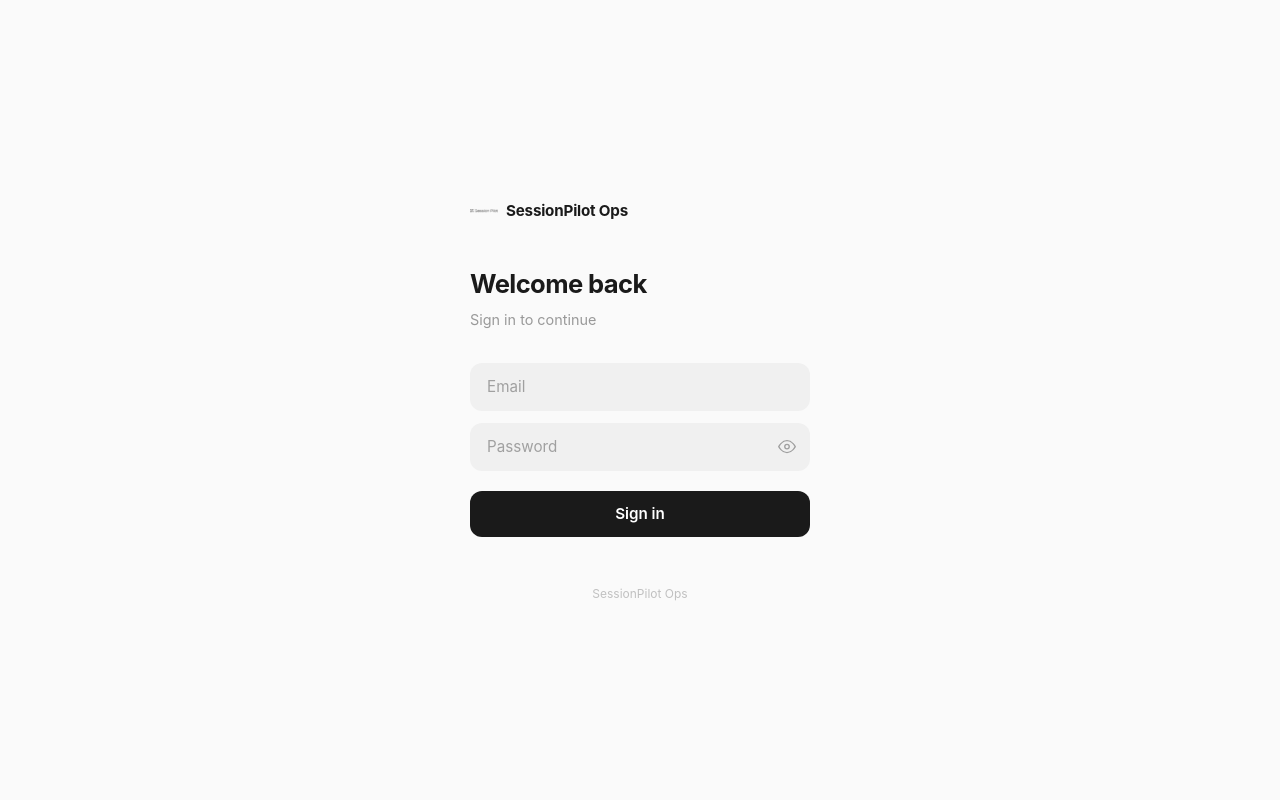
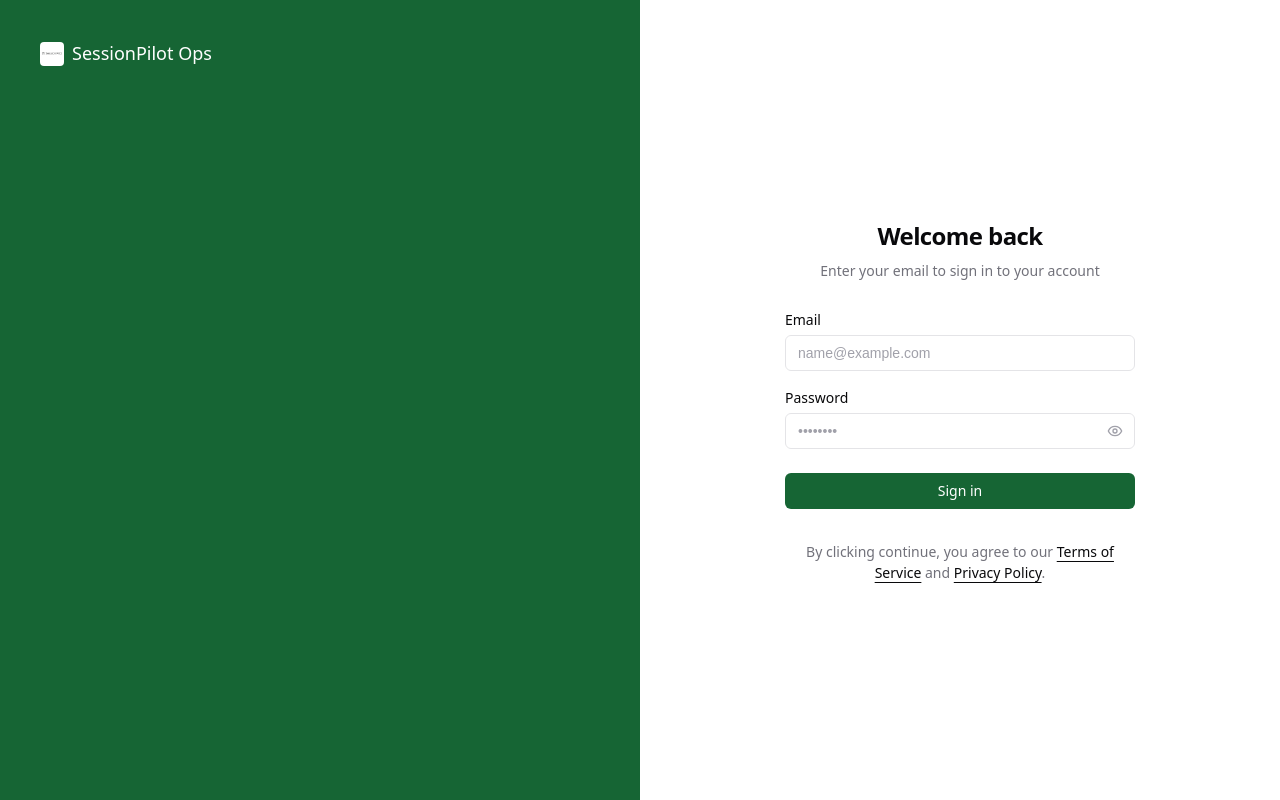
Before and after one commit to philip-b-kuriackal/session_pilot_admin, a SvelteKit app: page /login in a window 1280 px wide. Built offline with nearby package versions, Linux system fonts and the light colour scheme; no server answers.

Commit message:
style: redesign admin login page with dark green split-screen layout

```diff
--- a/src/routes/login/+page.svelte
+++ b/src/routes/login/+page.svelte
@@ -9,15 +9,24 @@
   <title>Sign in — SessionPilot Ops</title>
 </svelte:head>
 
-<div class="login-page">
-  <main class="login-box">
-    <div class="brand">
-      <img src="/SP.avif" alt="SessionPilot Ops" class="brand-logo" width="28" height="28" />
-      <span class="brand-name">SessionPilot Ops</span>
+<div class="login-layout">
+  <!-- Left Side: Branding / Showcase -->
+  <div class="layout-left">
+    <div class="left-brand">
+      <img src="/SP.avif" alt="SessionPilot Ops" class="brand-logo-small" width="24" height="24" />
+      SessionPilot Ops
     </div>
 
+    <!-- Removed placeholder quote -->
+  </div>
+
+  <!-- Right Side: Login Form -->
+  <div class="layout-right">
+    <div class="login-card">
+      <div class="header">
         <h1>Welcome back</h1>
-    <p class="subtitle">Sign in to continue</p>
+        <p class="subtitle">Enter your email to sign in to your account</p>
+      </div>
 
       {#if !data.configured}
         <div class="config-note">
@@ -36,20 +45,30 @@
             };
           }}
         >
+          <div class="form-group">
+            <label for="email">Email</label>
             <input
+              id="email"
               type="email"
               name="email"
-          placeholder="Email"
+              placeholder="name@example.com"
               aria-label="Email"
               value={form?.email ?? ''}
               required
               autocomplete="email"
             />
+          </div>
+
+          <div class="form-group">
+            <div class="password-label-wrapper">
+              <label for="password">Password</label>
+            </div>
             <div class="password-field">
               <input
+                id="password"
                 type={showPassword ? 'text' : 'password'}
                 name="password"
-            placeholder="Password"
+                placeholder="••••••••"
                 aria-label="Password"
                 required
                 autocomplete="current-password"
@@ -62,207 +81,291 @@
                 tabindex="-1"
               >
                 {#if showPassword}
-              <svg width="18" height="18" viewBox="0 0 24 24" fill="none" stroke="currentColor" stroke-width="1.8" stroke-linecap="round" stroke-linejoin="round"><path d="M17.94 17.94A10.07 10.07 0 0 1 12 20c-7 0-11-8-11-8a18.45 18.45 0 0 1 5.06-5.94"/><path d="M9.9 4.24A9.12 9.12 0 0 1 12 4c7 0 11 8 11 8a18.5 18.5 0 0 1-2.16 3.19"/><line x1="1" y1="1" x2="23" y2="23"/></svg>
+                  <svg xmlns="http://www.w3.org/2000/svg" width="16" height="16" viewBox="0 0 24 24" fill="none" stroke="currentColor" stroke-width="2" stroke-linecap="round" stroke-linejoin="round"><path d="M17.94 17.94A10.07 10.07 0 0 1 12 20c-7 0-11-8-11-8a18.45 18.45 0 0 1 5.06-5.94"/><path d="M9.9 4.24A9.12 9.12 0 0 1 12 4c7 0 11 8 11 8a18.5 18.5 0 0 1-2.16 3.19"/><line x1="1" y1="1" x2="23" y2="23"/></svg>
                 {:else}
-              <svg width="18" height="18" viewBox="0 0 24 24" fill="none" stroke="currentColor" stroke-width="1.8" stroke-linecap="round" stroke-linejoin="round"><path d="M1 12s4-8 11-8 11 8 11 8-4 8-11 8-11-8-11-8z"/><circle cx="12" cy="12" r="3"/></svg>
+                  <svg xmlns="http://www.w3.org/2000/svg" width="16" height="16" viewBox="0 0 24 24" fill="none" stroke="currentColor" stroke-width="2" stroke-linecap="round" stroke-linejoin="round"><path d="M2 12s3-7 10-7 10 7 10 7-3 7-10 7-10-7-10-7Z"/><circle cx="12" cy="12" r="3"/></svg>
                 {/if}
               </button>
+            </div>
           </div>
 
           {#if form?.message}
             <p class="error" role="alert">{form.message}</p>
           {/if}
 
-        <button type="submit" class="submit" disabled={loading}>
-          {#if loading}<span class="spinner"></span>{/if}
-          {loading ? 'Signing in' : 'Sign in'}
+          <button type="submit" class="submit-btn" disabled={loading}>
+            {#if loading}
+              <svg class="spinner" xmlns="http://www.w3.org/2000/svg" width="16" height="16" viewBox="0 0 24 24" fill="none" stroke="currentColor" stroke-width="2" stroke-linecap="round" stroke-linejoin="round"><path d="M21 12a9 9 0 1 1-6.219-8.56"/></svg>
+            {/if}
+            {loading ? 'Signing in...' : 'Sign in'}
           </button>
         </form>
       {/if}
 
-    <p class="footnote">SessionPilot Ops</p>
-  </main>
+      <p class="footnote">
+        By clicking continue, you agree to our <a href="#">Terms of Service</a> and <a href="#">Privacy Policy</a>.
+      </p>
+    </div>
+  </div>
 </div>
 
 <style>
-  .login-page {
+  :global(body) {
+    font-family: ui-sans-serif, system-ui, -apple-system, BlinkMacSystemFont, "Segoe UI", Roboto, "Helvetica Neue", Arial, sans-serif;
+    margin: 0;
+    padding: 0;
+  }
+
+  .login-layout {
     min-height: 100vh;
     min-height: 100dvh;
+    display: grid;
+    grid-template-columns: 1fr;
+    background-color: #ffffff;
+    color: #09090b;
+  }
+
+  /* Desktop Split Layout */
+  @media (min-width: 1024px) {
+    .login-layout {
+      grid-template-columns: 1fr 1fr;
+    }
+  }
+
+  /* Left Side - Dark Green Theme */
+  .layout-left {
+    display: none; /* Hidden on mobile */
+    background-color: #166534; /* Dark green */
+    color: #ffffff;
+    padding: 2.5rem;
+    flex-direction: column;
+    justify-content: space-between;
+    position: relative;
+  }
+
+  @media (min-width: 1024px) {
+    .layout-left {
+      display: flex;
+    }
+  }
+
+  .left-brand {
+    display: flex;
+    align-items: center;
+    gap: 0.5rem;
+    font-weight: 500;
+    font-size: 1.125rem;
+    z-index: 20;
+  }
+
+  .brand-logo-small {
+    width: 24px;
+    height: 24px;
+    border-radius: 4px;
+    object-fit: contain;
+    background: white; /* Give logo a white backing if it's dark */
+    padding: 2px;
+  }
+
+  /* Right Side - Login Form */
+  .layout-right {
     display: flex;
     align-items: center;
     justify-content: center;
-    background: #fafafa;
-    padding: 1.5rem;
+    padding: 2rem;
   }
 
-  .login-box {
+  .login-card {
     width: 100%;
-    max-width: 340px;
+    max-width: 350px;
     display: flex;
     flex-direction: column;
-    animation: rise 0.4s ease both;
+    animation: fade-in 0.3s ease-out both;
   }
 
-  @keyframes rise {
-    from { opacity: 0; transform: translateY(8px); }
+  @keyframes fade-in {
+    from { opacity: 0; transform: translateY(4px); }
     to { opacity: 1; transform: translateY(0); }
   }
 
-  .brand {
-    display: flex;
-    align-items: center;
-    gap: 0.5rem;
-    margin-bottom: 2.5rem;
+  .header {
+    text-align: center;
+    margin-bottom: 2rem;
   }
 
-  .brand-logo {
-    width: 28px;
-    height: 28px;
-    border-radius: 7px;
-    object-fit: contain;
+  .header h1 {
+    font-size: 1.5rem;
+    font-weight: 600;
+    letter-spacing: -0.025em;
+    margin: 0 0 0.375rem 0;
   }
 
-  .brand-name {
-    font-size: 0.95rem;
-    font-weight: 700;
-    letter-spacing: -0.2px;
-    color: #1a1a1a;
-  }
-
-  h1 {
-    font-size: 1.6rem;
-    font-weight: 700;
-    letter-spacing: -0.6px;
-    color: #1a1a1a;
-  }
-
-  .subtitle {
-    color: #999;
-    font-size: 0.9rem;
-    margin: 0.35rem 0 2rem;
+  .header .subtitle {
+    font-size: 0.875rem;
+    color: #71717a;
+    margin: 0;
   }
 
   form {
     display: flex;
     flex-direction: column;
-    gap: 0.75rem;
+    gap: 1.25rem;
+  }
+
+  .form-group {
+    display: flex;
+    flex-direction: column;
+    gap: 0.5rem;
+  }
+
+  .password-label-wrapper {
+    display: flex;
+    justify-content: space-between;
+    align-items: center;
+  }
+
+  label {
+    font-size: 0.875rem;
+    font-weight: 500;
+    line-height: 1;
   }
 
   input {
     width: 100%;
-    border: 1px solid transparent;
-    background: #f0f0f0;
-    border-radius: 12px;
-    padding: 0.85rem 1rem;
-    font-size: 0.95rem;
-    font-family: inherit;
-    color: #1a1a1a;
+    box-sizing: border-box;
+    height: 2.25rem;
+    border: 1px solid #e4e4e7;
+    border-radius: 0.375rem;
+    background: transparent;
+    padding: 0.5rem 0.75rem;
+    font-size: 0.875rem;
+    color: #09090b;
     outline: none;
-    transition: background 0.15s, border-color 0.15s;
+    transition: border-color 0.15s, box-shadow 0.15s;
   }
 
   input::placeholder {
-    color: #a0a0a0;
+    color: #a1a1aa;
   }
 
-  input:focus {
-    background: #fff;
-    border-color: #1a1a1a;
+  input:focus-visible {
+    border-color: #09090b;
+    box-shadow: 0 0 0 1px #09090b;
   }
 
   .password-field {
     position: relative;
+    display: flex;
+    align-items: center;
   }
 
   .toggle-password {
     position: absolute;
-    right: 0.5rem;
-    top: 50%;
-    transform: translateY(-50%);
-    border: none;
-    background: none;
-    padding: 0.4rem;
-    color: #a0a0a0;
-    cursor: pointer;
+    right: 0;
+    height: 100%;
     display: flex;
     align-items: center;
+    justify-content: center;
+    padding: 0 0.75rem;
+    border: none;
+    background: transparent;
+    color: #a1a1aa;
+    cursor: pointer;
+    border-radius: 0 0.375rem 0.375rem 0;
   }
 
   .toggle-password:hover {
-    color: #1a1a1a;
+    color: #09090b;
+  }
+
+  .toggle-password:focus-visible {
+    outline: none;
+    color: #09090b;
   }
 
   .error {
-    color: #c2410c;
-    font-size: 0.82rem;
-    padding: 0 0.25rem;
+    color: #ef4444;
+    font-size: 0.875rem;
+    font-weight: 500;
+    margin: 0;
   }
 
-  .submit {
-    margin-top: 0.5rem;
-    display: flex;
+  .submit-btn {
+    display: inline-flex;
     align-items: center;
     justify-content: center;
     gap: 0.5rem;
-    background: #1a1a1a;
-    color: #fff;
+    height: 2.25rem;
     border: none;
-    border-radius: 12px;
-    padding: 0.85rem;
-    font-size: 0.95rem;
-    font-weight: 600;
+    border-radius: 0.375rem;
+    background-color: #166534; /* Dark green */
+    color: #ffffff;
+    font-size: 0.875rem;
+    font-weight: 500;
     font-family: inherit;
     cursor: pointer;
-    transition: background 0.15s, transform 0.1s;
+    transition: background-color 0.15s, opacity 0.15s;
+    width: 100%;
+    margin-top: 0.25rem;
   }
 
-  .submit:hover:not(:disabled) {
-    background: #333;
+  .submit-btn:hover:not(:disabled) {
+    background-color: #14532d; /* Hover state for dark green */
   }
 
-  .submit:active:not(:disabled) {
-    transform: scale(0.99);
+  .submit-btn:focus-visible {
+    outline: none;
+    box-shadow: 0 0 0 2px #ffffff, 0 0 0 4px #166534;
   }
 
-  .submit:disabled {
-    opacity: 0.7;
-    cursor: default;
+  .submit-btn:disabled {
+    opacity: 0.5;
+    cursor: not-allowed;
   }
 
   .spinner {
-    width: 14px;
-    height: 14px;
-    border: 2px solid rgba(255, 255, 255, 0.3);
-    border-top-color: #fff;
-    border-radius: 50%;
-    animation: spin 0.7s linear infinite;
+    animation: spin 1s linear infinite;
   }
 
   @keyframes spin {
+    from { transform: rotate(0deg); }
     to { transform: rotate(360deg); }
   }
 
   .config-note {
-    background: #fff;
-    border: 1px solid #eaeaea;
-    border-radius: 12px;
-    padding: 0.85rem 1rem;
-    font-size: 0.85rem;
-    color: #555;
+    background: #f4f4f5;
+    border: 1px solid #e4e4e7;
+    border-radius: 0.375rem;
+    padding: 0.875rem;
+    font-size: 0.875rem;
+    color: #3f3f46;
+    line-height: 1.5;
+    margin-bottom: 1rem;
+  }
+
+  .config-note code {
+    background: #e4e4e7;
+    padding: 0.1rem 0.3rem;
+    border-radius: 0.25rem;
+    font-family: ui-monospace, SFMono-Regular, Menlo, Monaco, Consolas, monospace;
+    font-size: 0.8em;
+  }
+
+  .footnote {
+    margin-top: 2rem;
+    font-size: 0.875rem;
+    color: #71717a;
+    text-align: center;
     line-height: 1.5;
   }
 
-  .config-note code {
-    font-size: 0.8rem;
-    background: #f0f0f0;
-    padding: 0.1rem 0.3rem;
-    border-radius: 4px;
+  .footnote a {
+    color: #09090b;
+    text-decoration: underline;
+    text-underline-offset: 4px;
   }
 
-  .footnote {
-    margin-top: 3rem;
-    font-size: 0.75rem;
-    color: #c0c0c0;
-    text-align: center;
+  .footnote a:hover {
+    color: #27272a;
   }
 </style>
```
Lines whose indentation alone changed are shown as unchanged.
